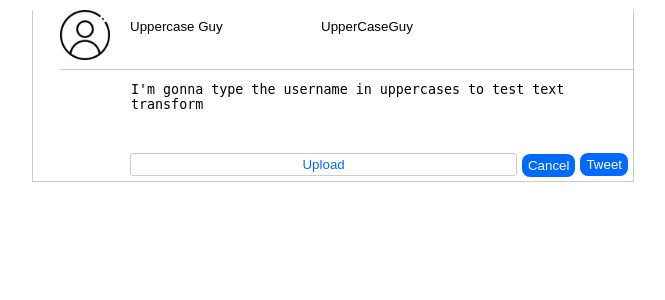
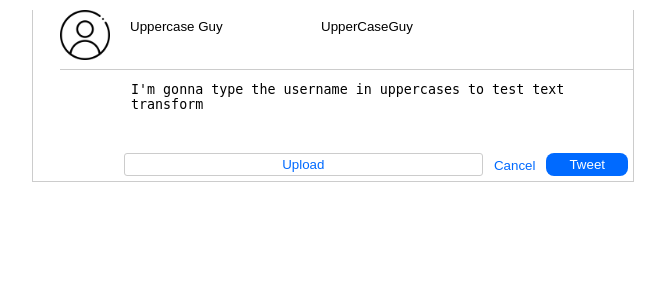
Before and after one commit to JesseMeissner/twitter-clone, a Django app: page /edit/21/ in a window 1280 px wide. Shown: the top 300 px of the page, without its empty margins (307-972 px from the left). Run offline with Django 4.2, Linux system fonts and the light colour scheme; data comes from the database, SQL or seed files in the repository.

Commit message:
Fixed styling for cancel button

```diff
--- a/twitter_clone/static/css/style.css
+++ b/twitter_clone/static/css/style.css
@@ -111,8 +111,8 @@ Home
 }
 
 .cancel {
-    background-color: #006aff;
-    color: white;
+    background-color: white;
+    color: #006aff;
     border: none;
     border-radius: 8px;
     flex-basis: 7.5%;
@@ -130,7 +130,7 @@ Home
     border-radius: 8px;
     position: relative;
     margin: 5px;
-    flex-basis: 7.5%;
+    flex-basis: 15%;
 
 }
 
```
